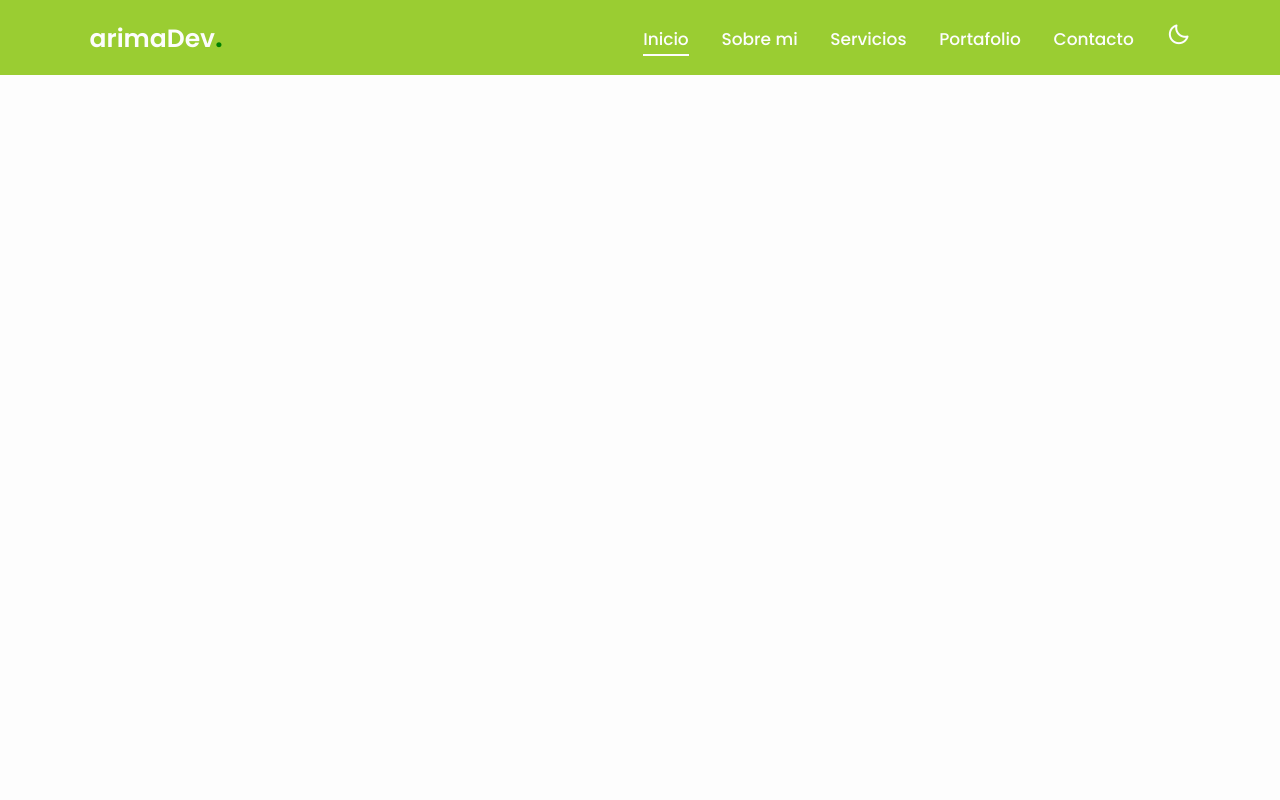
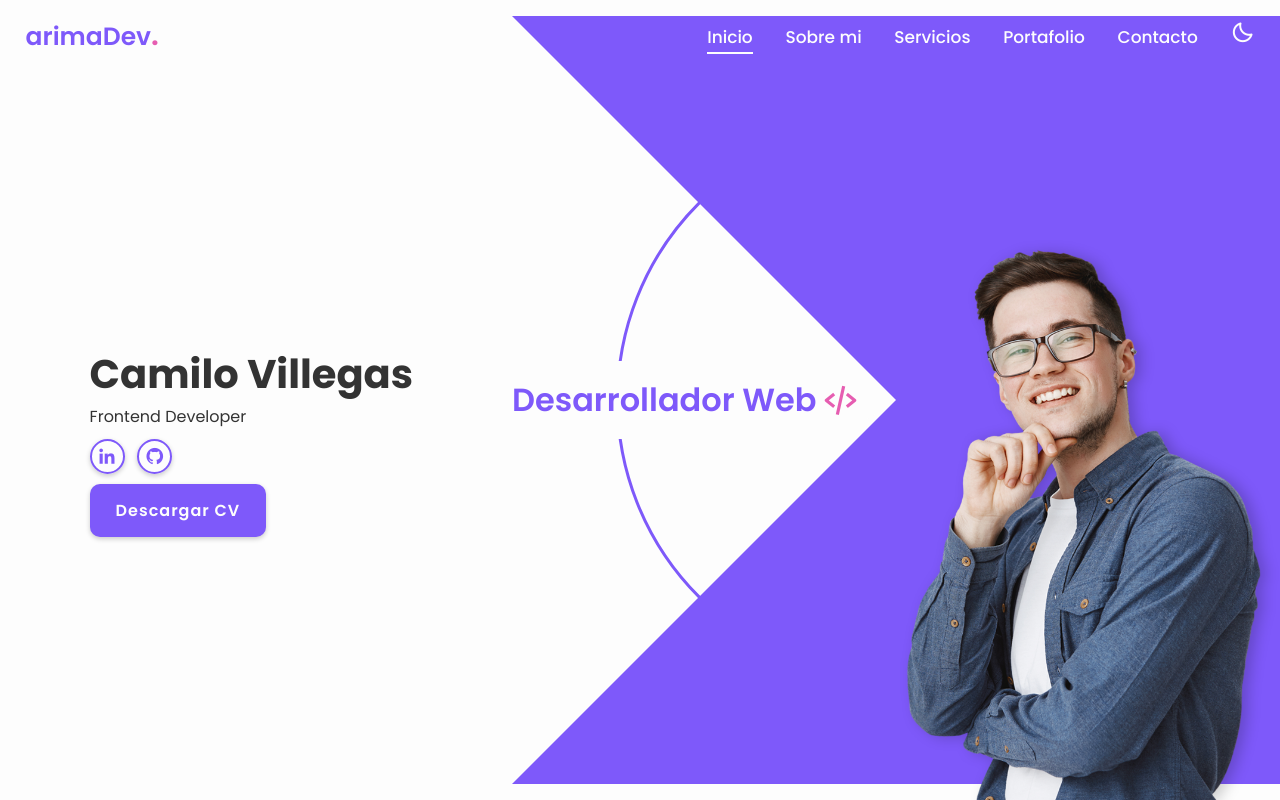
Before and after one commit to arimasama/Portafolio, a plain HTML site: page index.html in a window 1280 px wide. Drawn offline with nearby package versions, Linux system fonts and the light colour scheme.

Commit message:
section home

```diff
--- a/css/style.css
+++ b/css/style.css
@@ -14,7 +14,7 @@
 :root {
     --bg-color: #fdfdfd;
     --text-color: #333;
-    --main-color: #754ef9;
+    --main-color: #7e59fa;
     --white-color: #fdfdfd;
     --shadow-color: rgba(0, 0, 0, .2);
 }
@@ -34,10 +34,9 @@ body {
     top: 0;
     left: 0;
     width: 100%;
-    padding: 1.5rem 7%;
-    background:yellowgreen;
+    padding: 1.3rem 2%;
+    background: transparent;
     display: flex;
-    justify-content: space-between;
     align-items: center;
     z-index: 100;
     box-shadow: var(--shadow-color);
@@ -45,14 +44,15 @@ body {
 
 .logo {
     font-size: 2.5rem;
-    color: var(--white-color);
+    color: var(--main-color);
     font-weight: 600;
     cursor: default;
+    margin-right: auto;
 }
 
 .logo span {
     font-size: 3rem;
-    color: green;
+    color: rgb(230, 93, 177);
     font-weight: 600;
 }
 
@@ -62,7 +62,6 @@ body {
     color: var(--white-color);
     font-weight: 500;
     margin-right: 3rem;
-    transition: 1s;
 }
 
 .navbar a.active::before {
@@ -80,3 +79,153 @@ body {
     color: var(--white-color);
     cursor: pointer;
 }
+
+section {
+    min-height: 100vh;
+    padding: 10rem 7% 2rem;
+}
+
+.home {
+    display: flex;
+    align-items: center;
+}
+
+.home .home-content {
+    max-width: 44rem;
+}
+
+
+.home-content h1 {
+    font-size: 4rem;
+    font-weight: 700;
+
+}
+
+.home-content p {
+    font-size: 1.6rem;
+}
+
+.social-media a {
+    display: inline-flex;
+    justify-content: center;
+    align-items: center;
+    width: 3.5rem;
+    height: 3.5rem;
+    background: transparent;
+    border: .2rem solid var(--main-color);
+    border-radius: 50%;
+    box-shadow: 0 .2rem .5rem var(--shadow-color);
+    font-size: 2rem;
+    color: var(--main-color);
+    margin: 1rem 1rem 1rem 0;
+    transition: .5s ease;
+}
+
+.social-media a:hover {
+    background: var(--main-color);
+    color: var(--white-color);
+}
+
+.btn {
+    display: inline-block;
+    padding: 1.2rem 2.4rem;
+    background: var(--main-color);
+    border-radius: 1rem;
+    box-shadow: 0 .2rem .5rem var(--shadow-color);
+    font-size: 1.6rem;
+    color: var(--white-color);
+    letter-spacing: .1rem;
+    font-weight: 600;
+    border: .2rem solid transparent;
+    transition: .5s ease;
+}
+
+.btn:hover {
+    background: transparent;
+    color: var(--main-color);
+    border-color: var(--main-color); ;
+}
+
+.home .profession-container {
+    position: absolute;
+    top: 50%;
+    right: 0;
+    transform: translateY(-50%);
+    width: 768px;
+    height: 768px;
+    overflow: hidden;
+    pointer-events: none;
+}
+
+.home .profession-container .profession-box {
+    position: absolute;
+    top: 0;
+    right: 0;
+    width: 768px;
+    height: 768px;
+    border-radius: 50%;
+    display: flex;
+    justify-content: center;
+    align-items: center;
+}
+
+.home .profession-box .profession {
+    position: absolute;
+    left: 0;
+    display: flex;
+    flex-direction: row-reverse;
+    align-items: center;
+    color: var(--main-color);
+    transform: rotate(calc(360deg / 3* var(--i)));
+    transform-origin: 384px;
+    background: var(--bg-color);
+    padding: 20px 0;
+}
+
+.home .profession-box .profession:nth-child(1) i {
+    margin-right: 15px;
+    color: rgb(230, 93, 177);
+}
+
+.home .profession-box .profession:nth-child(2),
+.home .profession-box .profession:nth-child(3) {
+    padding-bottom: 20px;
+}
+
+.home .profession i {
+    font-size: 3.8rem;
+    margin-left: 5px;
+}
+
+.home .profession h3 {
+    font-size: 3.2rem;
+    line-height: 1;
+    font-weight: 600;
+}
+
+.home .profession-box .circle {
+    width: 560px;
+    height: 560px;
+    border: 3px solid var(--main-color);
+    border-radius: 50%;
+}
+
+.home .profession-container .overlay {
+    position: absolute;
+    top: 0;
+    right: 0;
+    width: 0;
+    height: 0;
+    border-top: 384px solid var(--main-color);
+    border-right: 384px solid var(--main-color);
+    border-bottom: 384px solid var(--main-color);
+    border-left: 384px solid transparent;
+}
+
+.home-img img {
+    position: absolute;
+    bottom: 0;
+    right: 0;
+    width: 30%;
+    pointer-events: none;
+}
--- a/index.html
+++ b/index.html
@@ -39,6 +39,46 @@
 
     <!-- home section design -->
 
+    <section class="home" id="home">
+
+        <div class="home-content">
+            <h1>Camilo Villegas</h1>
+            <p>Frontend Developer</p>
+            <div class="social-media">
+                <a href="#"><i class='bx bxl-linkedin'></i></a>
+                <a href="#"><i class='bx bxl-github'></i></a>
+            </div>
+
+            <a href="#" class="btn">Descargar CV</a>
+        </div>
+
+        <div class="profession-container">
+            <div class="profession-box">
+                <div class="profession" style="--i:0;">
+                    <i class='bx bx-code-alt'></i>
+                    <h3>Desarrollador Web</h3>
+                </div>
+                <div class="profession" style="--i:1;">
+                    <i class='bx bx-code-alt'></i>
+                    <h3>Diseñador Web</h3>
+                </div>
+                <div class="profession" style="--i:2;">
+                    <i class='bx bx-mobile-alt'></i>
+                    <h3>Desarrollador Mobile</h3>
+                </div>
+
+                <div class="circle"></div>
+            </div>
+
+            <div class="overlay"></div>
+        </div>
+
+        <div class="home-img">
+            <img src="images/home.png" alt="">
+        </div>
+
+    </section>
+
     <!-- about section design -->
 
     <!-- services section design -->
```
